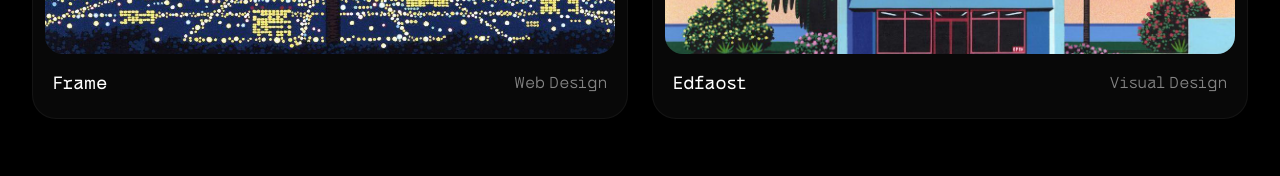
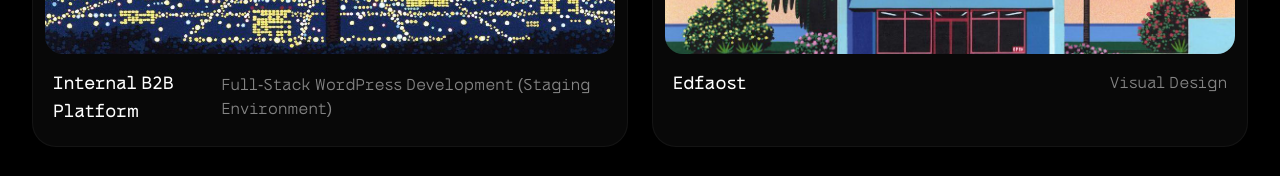
Before and after one commit to san-gabriels/portfolio-bento-2026, a Next.js app: page /portfolio in a window 1280 px wide. Shown: the part 1927-2103 px from the top of the page. Built offline with nearby package versions, Linux system fonts and the light colour scheme; a web font is replaced by a local one.

Commit message:
added project 4 and some minor changes

```diff
--- a/app/portfolio/[slug]/page.tsx
+++ b/app/portfolio/[slug]/page.tsx
@@ -6,7 +6,7 @@ const PROJECTS_DB = {
   "cnext-hub": {
     title: "C.NEXT Corporate Hub",
     category: "Custom WordPress Architecture and AI-Assisted Development",
-    websiteUrl: "#",
+    websiteUrl: "https://cnexthub.com",
     heroImage: "https://assets.gabrielmihali.com/image103.webp",
     seqImage1: "https://assets.gabrielmihali.com/image102.webp",
     seqImage2: "https://assets.gabrielmihali.com/image001-head.webp",
@@ -60,9 +60,28 @@ const PROJECTS_DB = {
     results: "Successfully directed over 35 zero-downtime live events, establishing a highly professional digital and authoritative presence for the Hub. The end-to-end management—from technical setup to post-event lead nurturing—resulted in a flawless VIP guest experience and maximized audience retention across both live and on-demand formats.",
     marqueeText: "• REAL-TIME BROADCASTING • VIP STAKEHOLDER MANAGEMENT • ZERO-DOWNTIME OPERATIONS • TECHNICAL DIRECTION • POST-EVENT ANALYTICS"
   },
+  "Internal B2B Platform": {
+    title: "Full-Stack WordPress Development (Staging Environment)",
+    category: "Custom Web Architecture",
+    websiteUrl: "#",
+    heroImage: "https://assets.gabrielmihali.com/image301.webp",
+    seqImage1: "https://assets.gabrielmihali.com/image302.webp",
+    seqImage2: "https://assets.gabrielmihali.com/image303.webp",
+    preGridImage: "https://assets.gabrielmihali.com/image304.webp",
+    gridImageLeft: "https://assets.gabrielmihali.com/image305.webp",
+    gridImageRight: "https://assets.gabrielmihali.com/image306.webp",
+    intro: "Not all digital architectures reach the public domain, but the technical execution remains a testament to foundational skills. Developed entirely from a blank canvas, this unreleased corporate portal serves as a comprehensive showcase of from-scratch web development. Deployed to a fully functional staging environment, it highlights my ability to engineer a complete, custom WordPress infrastructure independently.",
+    client: "ComoNExT Innovation Hub",
+    role: "Lead Web Developer and Solutions Architect",
+    year: "2021-2022",
+    challenge: "Building a highly customized, robust web architecture from absolute scratch. The challenge was translating complex corporate requirements into a tangible, fully functional digital environment without relying on pre-existing frameworks, ensuring the platform was production-ready from a technical standpoint.",
+    objective: "Deliver a complete, scalable WordPress portal to the staging phase. Focus heavily on clean backend configuration, custom front-end development, and setting up a secure, dummy-proof management environment for future stakeholders.",
+    results: "Successfully engineered and delivered the fully functional platform to the staging environment. While corporate strategic shifts kept the project internal, the resulting architecture stands as a fully operational benchmark of custom development, UI execution, and structural web engineering.",
+    marqueeText: "• FROM-SCRATCH DEVELOPMENT • STAGING ENVIRONMENT • CUSTOM ARCHITECTURE • FRONT-END EXECUTION • CONFIDENTIAL PROJECT"
+  },
 };
 
-const PROJECT_ORDER = ["cnext-hub", "cnext-system", "streamyard", "frame", "edfaost"];
+const PROJECT_ORDER = ["cnext-hub", "cnext-system", "streamyard", "Internal B2B Platform", "edfaost"];
 
 // 2. LA MAGIA: Genera le pagine in modo statico al momento del build (SSG)
 export function generateStaticParams() {
--- a/app/portfolio/page.tsx
+++ b/app/portfolio/page.tsx
@@ -32,9 +32,9 @@ const PROJECTS = [
   },
   {
     id: 4,
-    title: "Frame",
-    category: "Web Design",
-    slug: "frame",
+    title: "Internal B2B Platform",
+    category: "Full-Stack WordPress Development (Staging Environment)",
+    slug: "internal-b2b-platform",
     image: "/images/frame.webp",
     colSpan: 1,
   },
```
